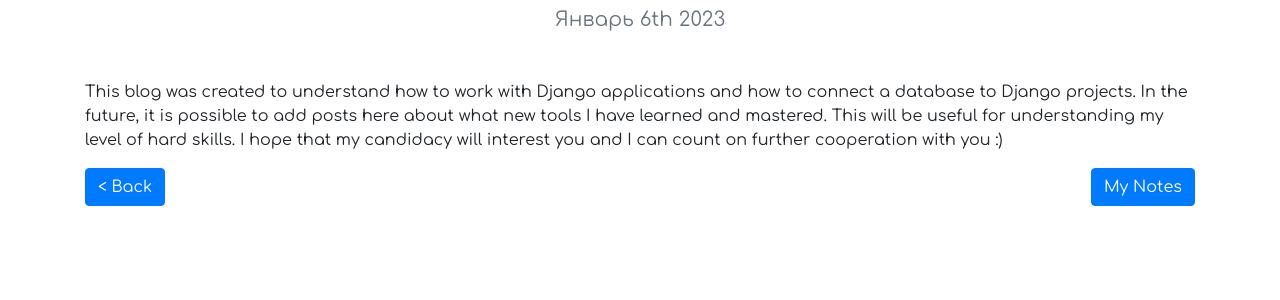
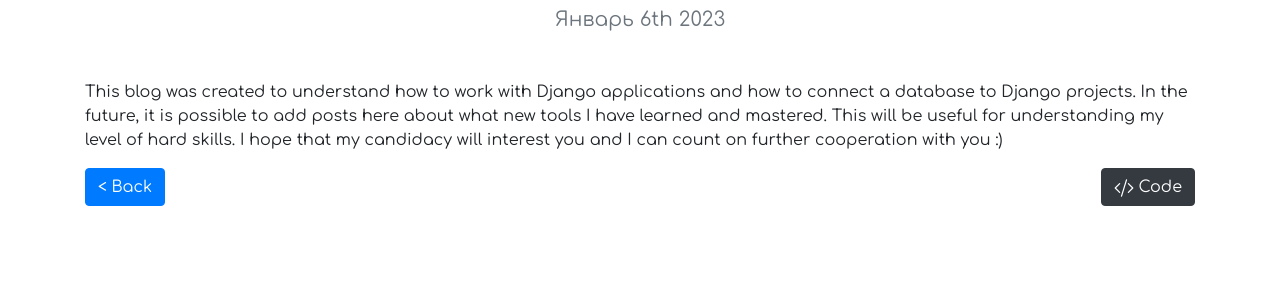
Before and after one commit to VadimDmitrichev/django-portfolio, a Django app: page /blog/1/ in a window 1280 px wide. Shown: the part 200-500 px from the top of the page. Run offline with Django 4.2, Linux system fonts and the light colour scheme; data comes from the database, SQL or seed files in the repository; some libraries are stand-ins or nearby versions.

Commit message:
Обновил кнопку + date blank

```diff
--- a/blog/models.py
+++ b/blog/models.py
@@ -3,7 +3,7 @@ from django.db import models
 
 class Blog(models.Model):
 	title = models.CharField(max_length=200)
-	date = models.DateField()
+	date = models.DateField(blank=True)
 	description = models.TextField()
 	url = models.URLField(blank=True)
 
--- a/blog/templates/blog/details.html
+++ b/blog/templates/blog/details.html
@@ -15,7 +15,12 @@
     </span>
     {% if blog.url %}
     <span class='float-right'>
-        <a class="btn btn-primary mb-3 text-center" href="{{ blog.url }}" role="button" target="_blank">My Notes</a>
+        <a class="btn btn-dark mb-3" href="{{ blog.url }}" role="button" target="_blank">
+                <svg xmlns="http://www.w3.org/2000/svg" width="20" height="20" fill="currentColor"
+                     class="bi bi-code-slash" viewBox="0 0 16 16">
+                    <path d="M10.478 1.647a.5.5 0 1 0-.956-.294l-4 13a.5.5 0 0 0 .956.294l4-13zM4.854 4.146a.5.5 0 0 1 0 .708L1.707 8l3.147 3.146a.5.5 0 0 1-.708.708l-3.5-3.5a.5.5 0 0 1 0-.708l3.5-3.5a.5.5 0 0 1 .708 0zm6.292 0a.5.5 0 0 0 0 .708L14.293 8l-3.147 3.146a.5.5 0 0 0 .708.708l3.5-3.5a.5.5 0 0 0 0-.708l-3.5-3.5a.5.5 0 0 0-.708 0z"/>
+                </svg>
+                Code</a>
     </span>
     {% endif %}
 </div>
```
